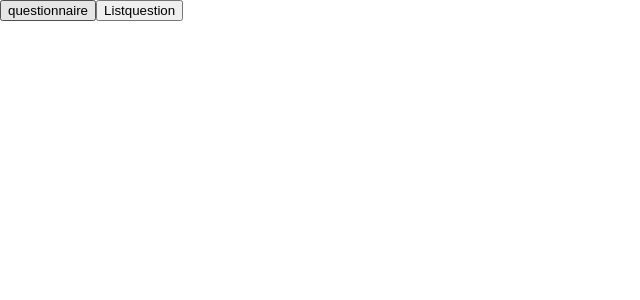
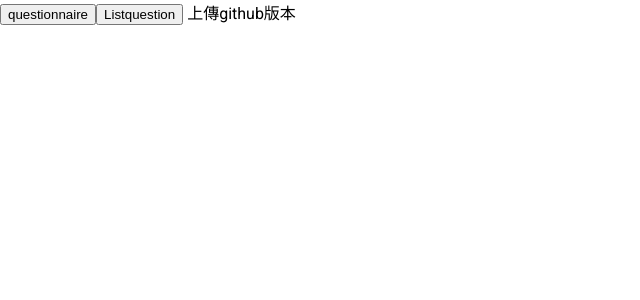
Before and after one commit to jing920119/Angularprogram, an Angular app: page / in a window 1280 px wide. Shown: the top 300 px of the page, without its empty margins (0-640 px from the left). Built offline with nearby package versions, Linux system fonts and the light colour scheme.

Commit message:
修改主畫面html

```diff
--- a/src/app/app.component.html
+++ b/src/app/app.component.html
@@ -1,3 +1,4 @@
 <button (click)="changePage(1)">questionnaire</button>
 <button (click)="changePage(2)">Listquestion</button>
 <router-outlet></router-outlet>
+上傳github版本
```
